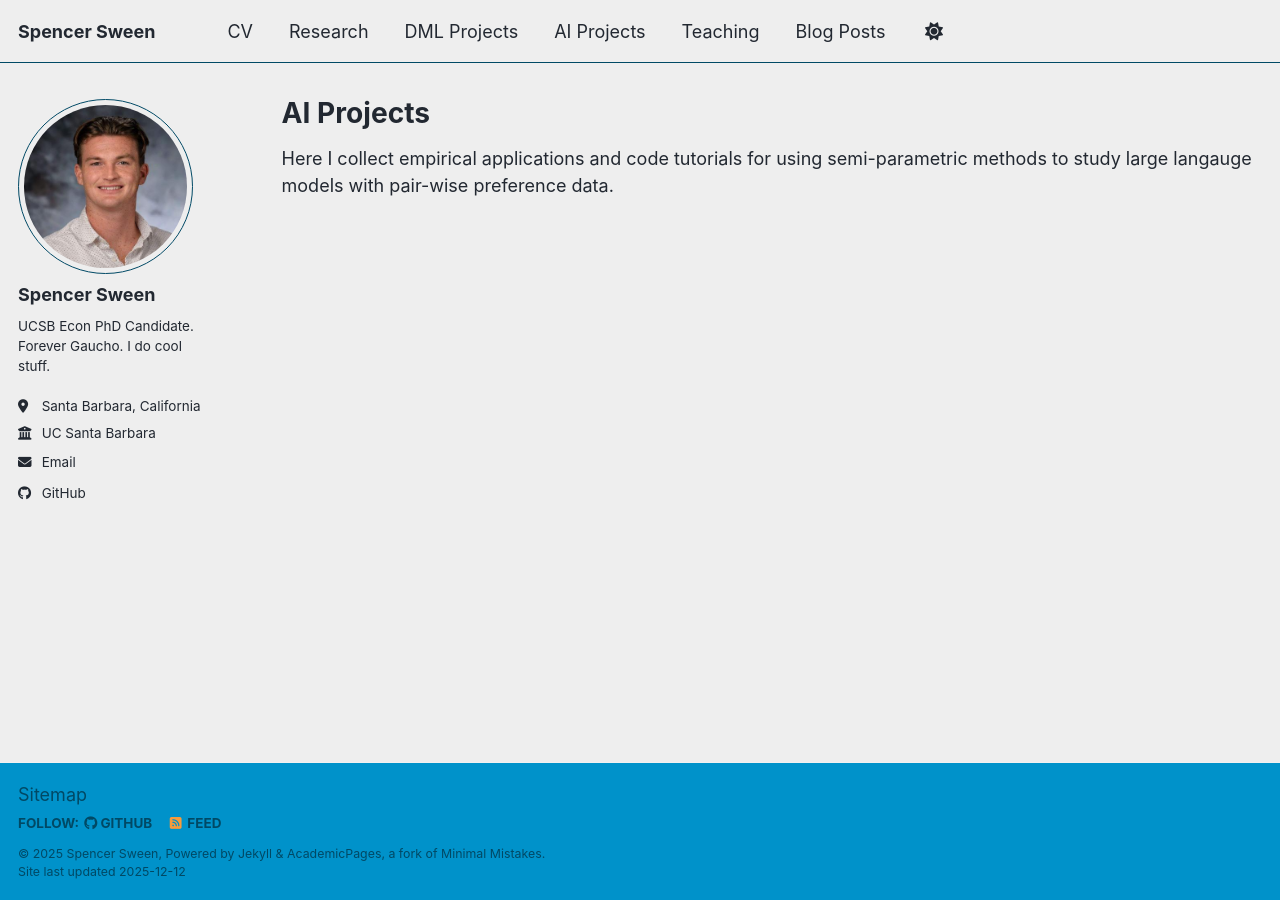
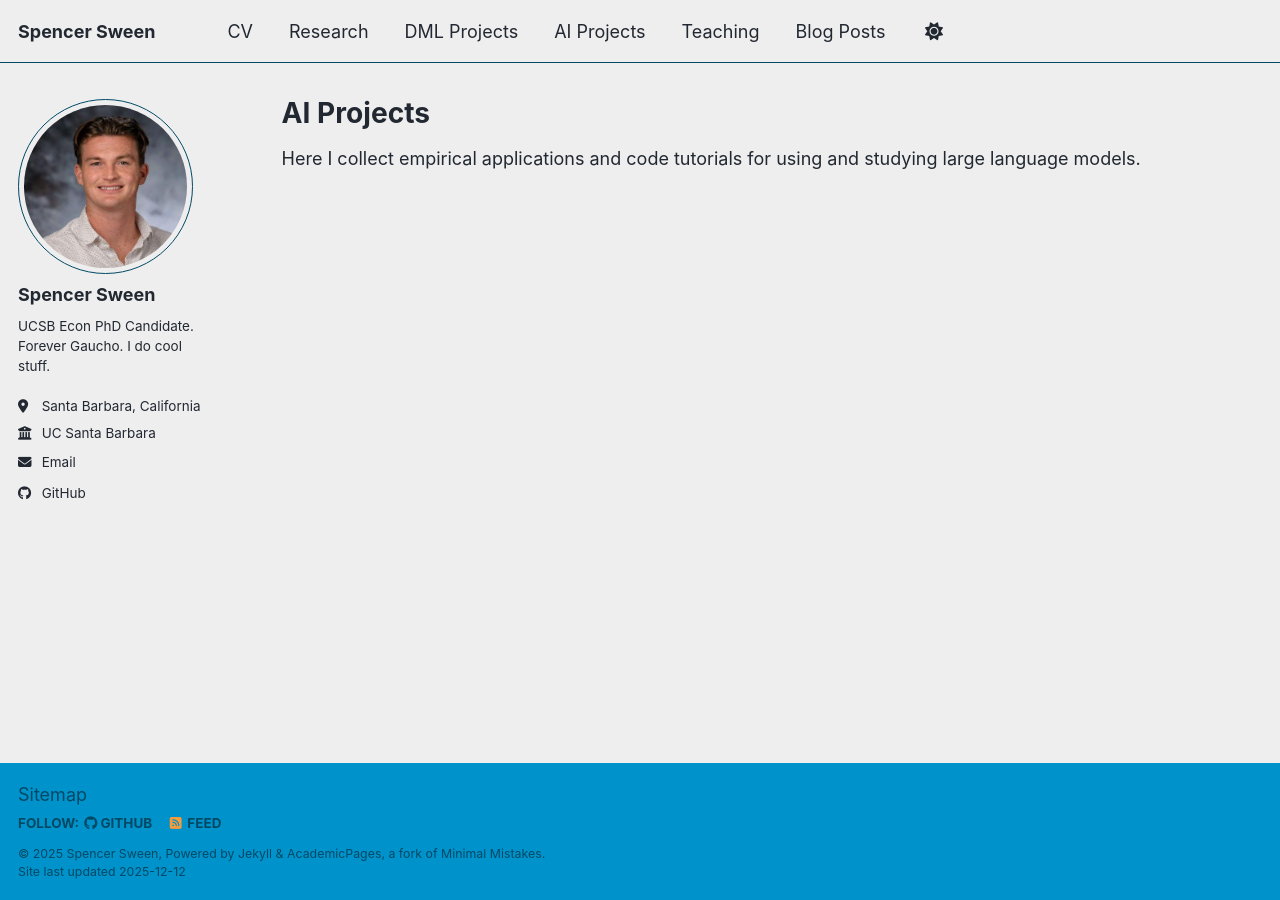
Before and after one commit to spencersween/spencersween.github.io, a Jekyll site: the page built from _pages/aiprojects.md, in a window 1280 px wide. Built offline with Jekyll 4.4.1, drawn with Linux system fonts in a browser that asks for light colours; a script bundle is joined from its source files by our own code; library files that are not in the unit come from our copies.

Commit message:
Revise project description in aiprojects.md
Updated description to focus on large language models.

```diff
--- a/_pages/aiprojects.md
+++ b/_pages/aiprojects.md
@@ -8,7 +8,7 @@ author_profile: true
 {% include base_path %}
 
 <p>
-Here I collect empirical applications and code tutorials for using semi-parametric methods to study large langauge models with pair-wise preference data.
+Here I collect empirical applications and code tutorials for using and studying large language models.
 </p>
 
 {% for project in site.aiprojects %}
```
